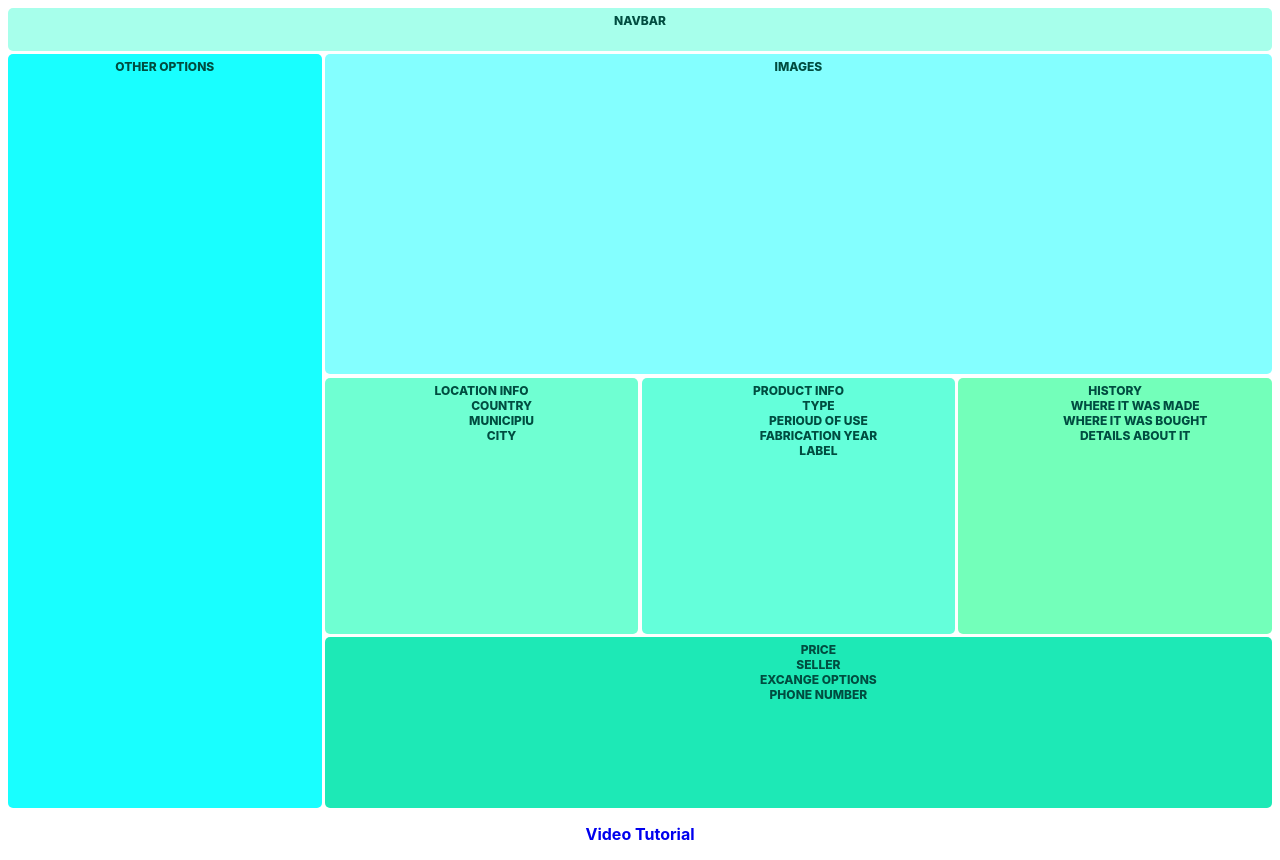
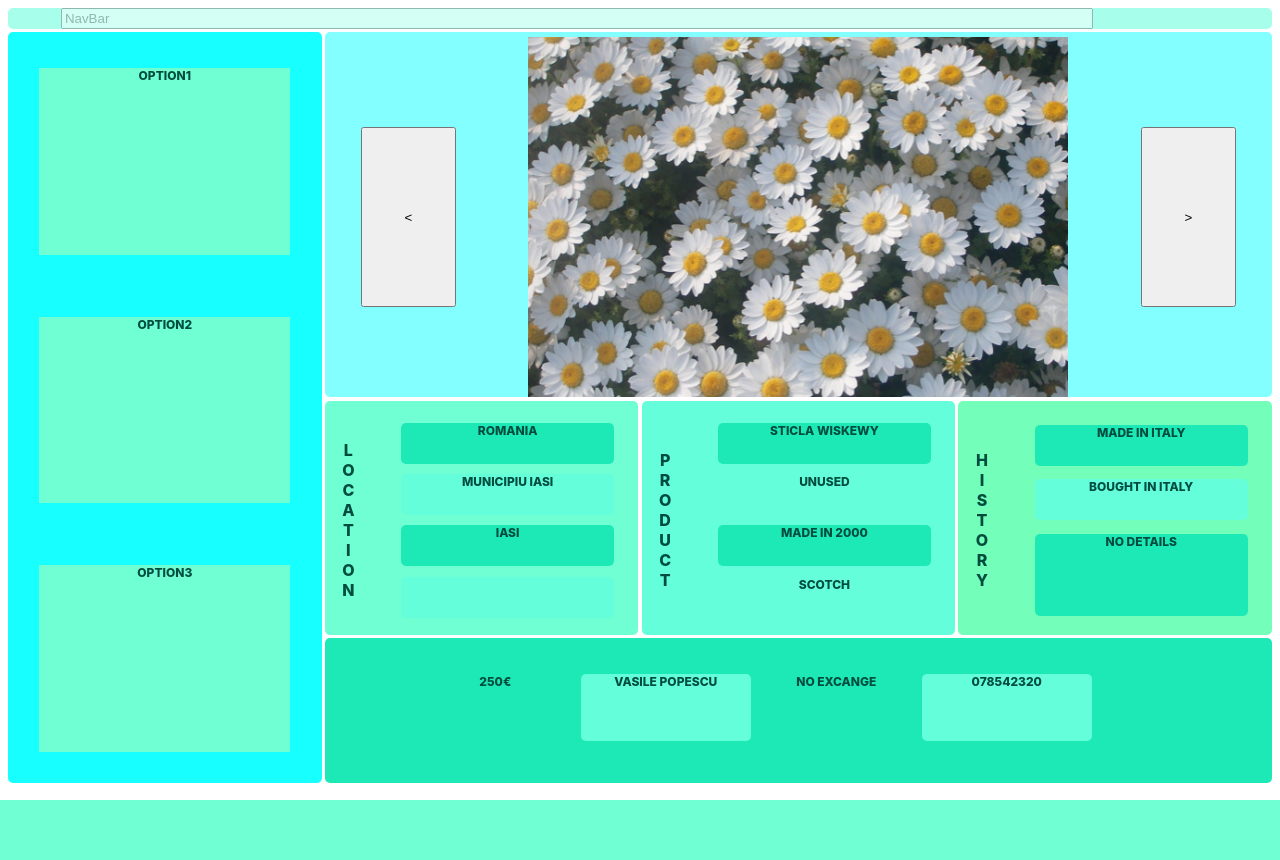
Before and after one commit to andrei-v-stan/ColB, a PHP site: page /myObject.html in a window 1280 px wide. After the commit the page ends 800 px from the top, so only its background shows below. Run offline with PHP 8.4, Linux system fonts and the light colour scheme.

Commit message:
almost done
doar nav-barul nu e stilizat inca

```diff
--- a/myObj.css
+++ b/myObj.css
@@ -9,9 +9,9 @@ body {
 
 .container {
   display: grid;
-  height: 100vh;
+  height: 98vh;
   grid-template-columns: 1fr 1fr 1fr 1fr;
-  grid-template-rows: 0.2fr 1.5fr 1.2fr 0.8fr;
+  grid-template-rows: 0.2fr 1.4fr 1.2fr 0.3fr;
   grid-template-areas:
     "nav nav nav nav"
     "sidebar main main main"
@@ -29,7 +29,20 @@ nav {
   background: #a7ffeb;
   grid-area: nav;
   border-radius: var(--main-radius);
-  padding-top: var(--main-padding);
+  padding-top: 0;
+
+}
+form{
+  margin: 0;
+  padding: 0;
+  width: 90%;
+  height: 90%;
+}
+input{
+  margin: auto;
+  width: 90%;
+  height: 80%;
+  opacity: 0.5;
 }
 
 main {
@@ -37,6 +50,19 @@ main {
   grid-area: main;
   border-radius: var(--main-radius);
   padding-top: var(--main-padding);
+  display: flex;
+  flex-wrap: wrap;
+  justify-content: space-around;
+  align-items: center;
+  align-content: center;
+}
+button{
+  height: 50%;
+  width: 10%;
+}
+main>img{
+  width: 60%;
+  max-width: 45em;
 }
 
 #sidebar {
@@ -45,7 +71,11 @@ main {
   border-radius: var(--main-radius);
   padding-top: var(--main-padding);
 }
-
+.options{
+  background-color:#6fffd2 ;
+  width: 80%;
+  height: 25%;
+}
 #content1 {
   background: #6fffd2;
   grid-area: content1;
@@ -83,21 +113,124 @@ a {
   margin: 1rem;
 }
 
+.flex-container{
+  display: flex;
+  flex-wrap: wrap;
+  justify-content: space-around;
+  align-items: center;
+  align-content: center;
+  flex-direction: column;
+  list-style-type: none;
+  padding: 0;
+}
+ul{
+  display: flex;
+  flex-wrap: wrap;
+  justify-content: space-around;
+  align-items: center;
+  align-content: center;
+  flex-direction: column;
+  list-style-type: none;
+  width: 85%;
+  height: 80%;
+  padding-left: 0;
+}
+li{
+  border-radius: 5px;
+  display: block;
+  background: #64ffda;
+  height: 20%;
+  width: 80%;
+}
+li:nth-child(odd){
+  background: #1de9b6;
+}
+#double_li{
+  height: 40%;
+}
+footer>ul{
+  margin-top: 0;
+  width: 90%;
+  height: 80%;
+
+}
+footer>ul>li{
+  display: inline-block;
+  margin-top: 2%;
+  width: 20%;
+  height: 60%;
+  text-align: center;
+  padding: auto;
+}
+#big_img_container{
+  display: none;
+  position: absolute;
+  background-color: black ;
+  width: 100%;
+  height: 100%;
+  opacity: 0.9;
+}
+#big_img{
+  position: absolute;
+  display: none;
+  width: 50%;
+  height: auto;
+  margin-top: 10%;
+  opacity: 1;
+  top: 30%;  /* position the top  edge of the element at the middle of the parent */
+  left: 50%; /* position the left edge of the element at the middle of the parent */
+
+    transform: translate(-50%, -50%);
+}
+
+@media (max-height: 57rem) and (min-width: 550px){
+  ul{
+    height: 90%;
+  }
+  .content_title{
+    writing-mode: vertical-rl;
+    text-orientation: upright;
+    font-size: 1rem;
+  }
+  .container{
+    grid-template-columns: 1fr 1fr 1fr 1fr;
+    grid-template-rows: 0.2fr 3.6fr 1.2fr 0.fr;
+  }
+}
+
 @media only screen and (max-width: 550px) {
   .container {
     grid-template-columns: 1fr;
-    grid-template-rows: 0.4fr 0.4fr 2.2fr 1.2fr 1.2fr 1.2fr 1fr;
+    grid-template-rows: 0.4fr 3fr 1.2fr 1.2fr 1.2fr 1.2fr 1fr;
     grid-template-areas:
       "nav"
-      "sidebar"
       "main"
       "content1"
       "content2"
       "content3"
-      "footer";
+      "footer"
+      "sidebar";
+  }
+  .content_title{
+    writing-mode: vertical-rl;
+    text-orientation: upright;
+    font-size: 1rem;
+  }
+  footer>ul{
+    display: block;
+    height: auto;
+  }
+  footer>ul>li{
+    display: block;
+    width: 80%;
+    margin: auto;
+    font-size: 1rem;
+  }
+  #sidebar{
+    height: 100vh;
+  }
+  #big_img{
+    margin-top: 40%;
+    width: 80%;
   }
 }
-ul{
-  margin: auto;
-  list-style-type: none;
-}
--- a/myObject.html
+++ b/myObject.html
@@ -2,6 +2,7 @@
 <html>
 <head>
 	<link rel="stylesheet" type="text/css" href="myObj.css">
+
 	<meta charset="utf-8">
 	<meta name="viewport" content="width=device-width, initial-scale=1">
 	<title>myObj</title>
@@ -9,41 +10,105 @@
 <body>
 
 <div class="container">
-  <nav>Navbar</nav>
-  <main>Images</main>
-  <div id="sidebar">Other Options</div>
-  <div id="content1">Location Info
+
+	<nav><form><input type="text" placeholder="NavBar"></form></nav>
+	<div id = "big_img_container" onclick="hideImg()">
+	</div>
+	<img id = "big_img" onclick="nextImg()" src="1.png">
+	<main>
+	 	<button onclick="prevImg()"><</button>
+	 	<img id = "image_display"src="1.png" onclick="showImg()">
+	 	<button onclick="nextImg()">></button>
+	</main>
+
+	<div class="flex-container" id="sidebar">
+		<div class="options">Option1</div>
+		<div class="options">Option2</div>
+		<div class="options">Option3</div>
+	</div>
+
+	<div class="flex-container" id="content1">
+		<p class="content_title">Location</p>
 		<ul>
-  		<li>Country</li>
-  		<li>municipiu</li>
-  		<li>City</li>
+			<li>Romania</li>
+			<li>municipiu Iasi</li>
+			<li>Iasi</li>
+			<li></li>
 		</ul>
 		</div>
-  <div id="content2">Product Info
+
+	<div class="flex-container" id="content2">
+		<p class="content_title">Product</p>
 		<ul>
-   	<li>Type</li>
-   	<li>Perioud of use</li>
-   	<li>Fabrication year</li>
-   	<li>Label</li>
+		<li>Sticla wiskewy</li>
+		<li>unused</li>
+		<li>made in 2000</li>
+		<li>Scotch</li>
 		</ul>
 	</div>
-  <div id="content3">History
+
+	<div class="flex-container" id="content3">
+		<p class="content_title">History</p>
 		<ul>
-  		<li>where it was made</li>
-  		<li>where it was bought</li>
-  		<li>details about it</li>
+			<li>Made in Italy</li>
+			<li>Bought in Italy</li>
+			<li id="double_li">No Details</li>
 		</ul>
 	</div>
+
 	<footer>
 		<ul>
-  		<li>Price</li>
-  		<li>Seller</li>
-  		<li>excange options</li>
-  		<li>phone number</li>
+			<li>250€</li>
+			<li>Vasile Popescu</li>
+			<li>No excange</li>
+			<li>078542320</li>
 		</ul>
 	</footer>
 </div>
 
-<a href="https://www.youtube.com/watch?v=68O6eOGAGqA">Video Tutorial</a>
+<script type="text/javascript">
+	let index = 0
+	function nextImg() {
+		if (index==0) {
+    		document.getElementById("image_display").src = "2.png";
+    		document.getElementById("big_img").src = "2.png";
+    		index++;
+    	}else if (index==1) {
+    		document.getElementById("image_display").src = "3.png";
+    		document.getElementById("big_img").src = "3.png";
+    		index++;
+    	}else if (index ==2){
+    		document.getElementById("image_display").src = "1.png";
+    		document.getElementById("big_img").src = "1.png";
+    		index = 0;
+    	}
+	};
+	function prevImg(){
+		console.debug(index)
+		if (index==0) {
+			document.getElementById("image_display").src = "3.png";
+			document.getElementById("big_img").src = "3.png";
+			index = 2;
+		}else if (index ==1) {
+			document.getElementById("image_display").src = "1.png";
+			document.getElementById("big_img").src = "1.png";
+			index--;
+		}else if (index ==2) {
+			document.getElementById("image_display").src = "2.png";
+			document.getElementById("big_img").src = "2.png";
+			index--;
+		}
+	};
+	function showImg(){
+		document.getElementById("big_img").style.cssText = "display:block"
+		document.getElementById("big_img_container").style.cssText = "display:block"
+
+	}
+	function hideImg(){
+		document.getElementById("big_img").style.cssText = "display:none"
+		document.getElementById("big_img_container").style.cssText = "display:none"
+
+	}
+</script>
 </body>
 </html>
```
Also changed, not shown: myObject.js (added, +7 -0 lines), 1.png (added), 2.png (added), 3.png (added), 1 other file. Lines whose indentation alone changed are shown as unchanged.
